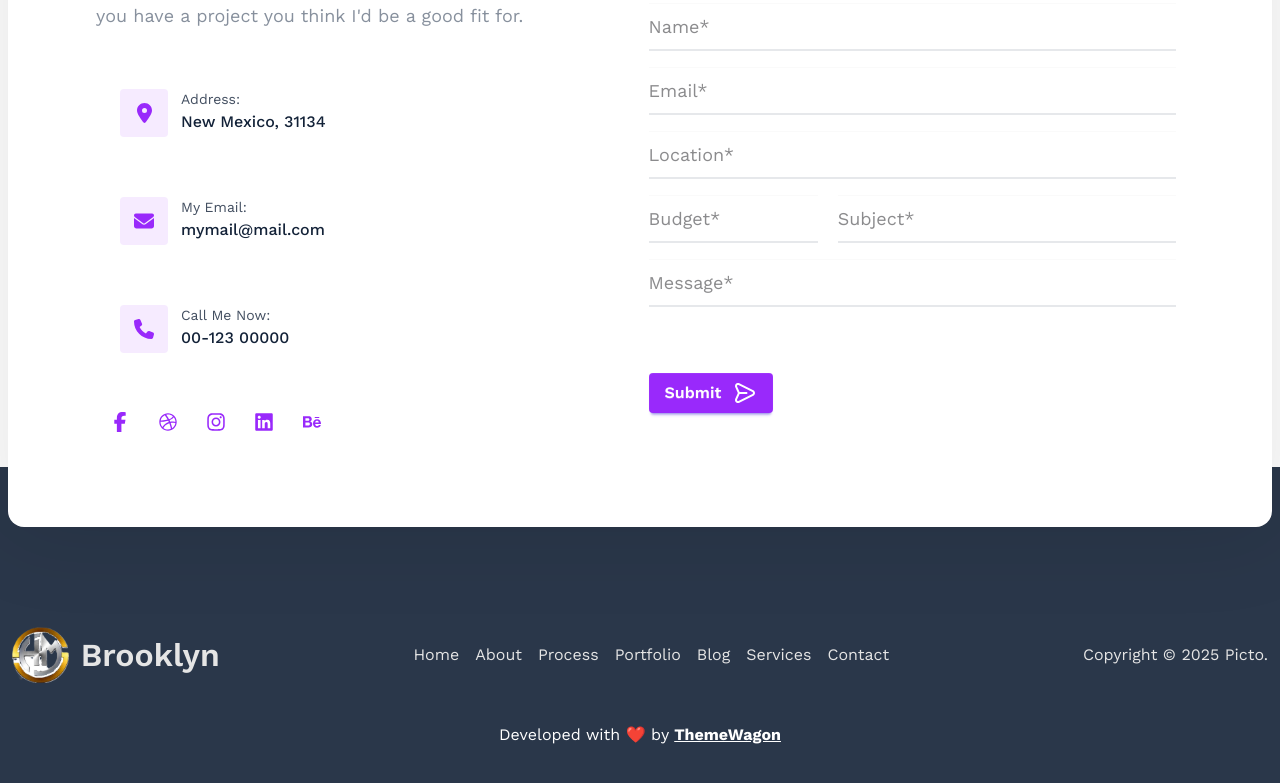
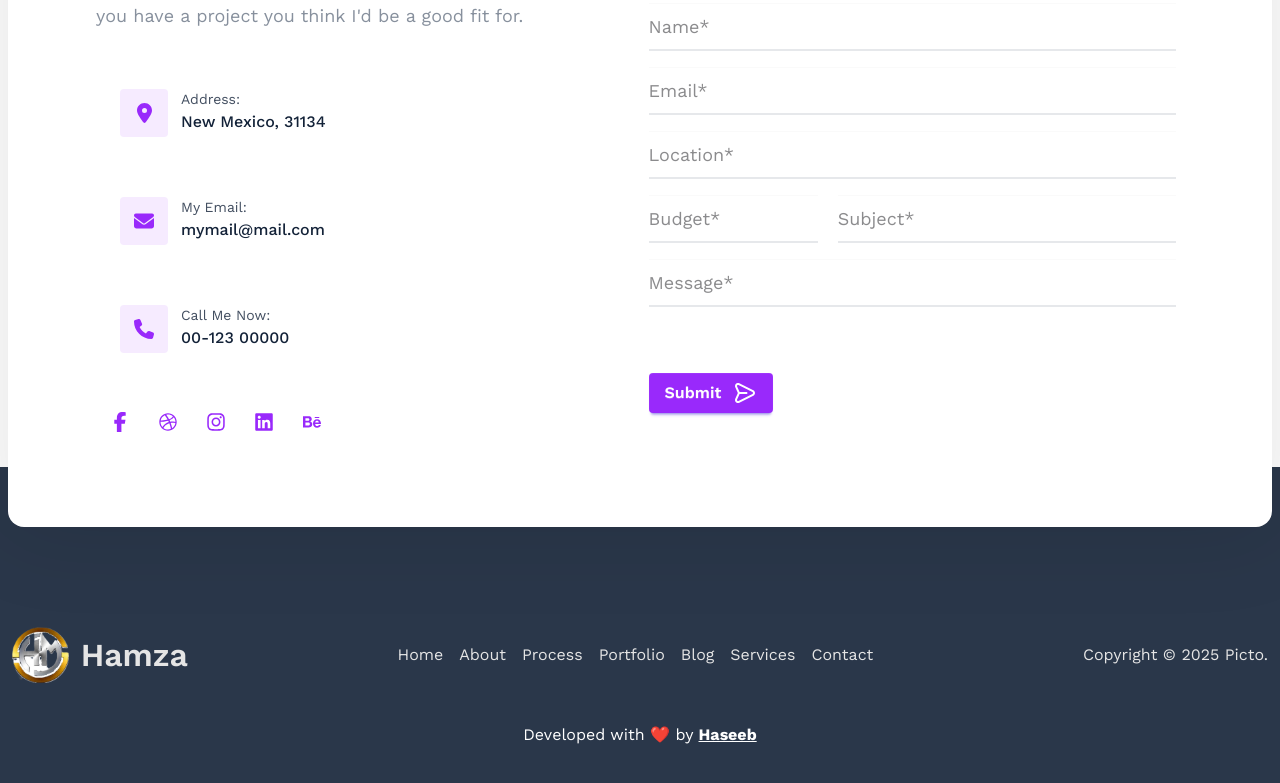
Before and after one commit to itxhaseeb/hamza-portfolio, a React (Vite) app: page / in a window 1280 px wide. Shown: the part 7705-8488 px from the top of the page. Built offline with nearby package versions, Linux system fonts and the light colour scheme.

Commit message:
Fix footer logo

```diff
--- a/src/components/common/footer/Footer.jsx
+++ b/src/components/common/footer/Footer.jsx
@@ -19,7 +19,7 @@ const Footer = () => {
         <a href="#" className="flex items-center border-0">
           <img src={logo} className="h-8 sm:h-14 rounded-2xl" alt="logo" />
           <p className="text-3xl sm:text-[32px] my-auto ms-[12px] font-semibold">
-            Brooklyn
+            Hamza
           </p>
         </a>
         <div className="mx-7 max-md:my-7 text-center">
@@ -39,13 +39,13 @@ const Footer = () => {
         </p>
       </div>
       <p className="text-white text-center max-xs:text-[12px] max-md:text-[14px] w-full py-10">
-        Developed with ❤️ by{" "}
+        Developed with ❤️ by {""}
         <a
-          href="https://www.themewagon.com"
+          //href="https://www.themewagon.com"
           className="underline font-bold"
           target="_blank"
         >
-          ThemeWagon
+          Haseeb
         </a>
       </p>
     </div>
```
